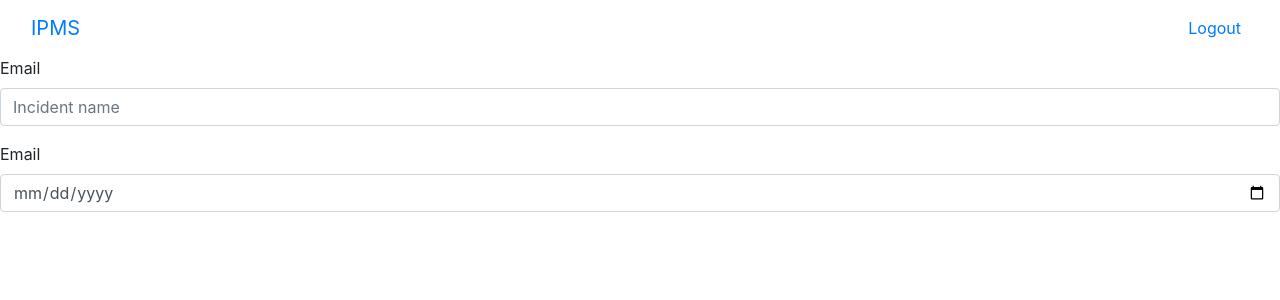
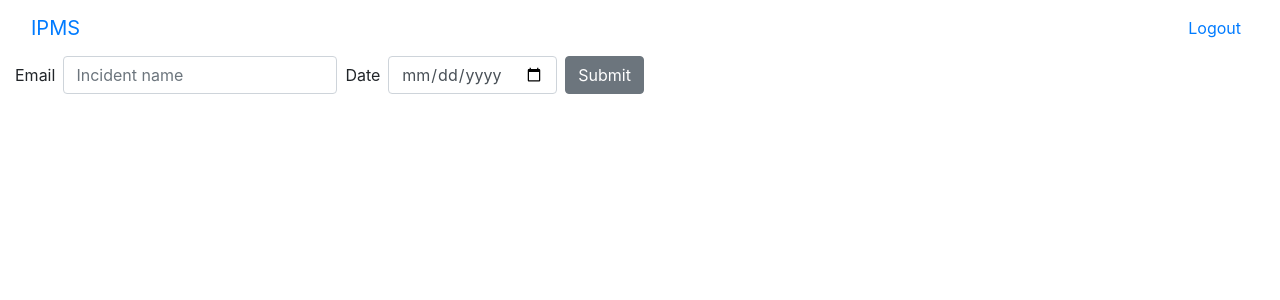
Before and after one commit to XFactorius/ipms-ui, a React (Create React App) app: page /create in a window 1280 px wide. Shown: the top 300 px of the page. Built offline with nearby package versions, Linux system fonts and the light colour scheme.

Commit message:
tweaked new incident form

```diff
--- a/src/NewIncident.js
+++ b/src/NewIncident.js
@@ -1,20 +1,23 @@
 import React from 'react';
-import {Form, FormGroup, Label, Input } from 'reactstrap';
+import {Form, FormGroup, Label, Input, Button, Container} from 'reactstrap';
 import AppNavbar from './AppNavbar';
 
 export default class NewIncident extends React.Component {
   render() {
     return <div><AppNavbar/>
-      <Form>
-        <FormGroup>
-          <Label for="name">Email</Label>
+    <Container fluid>
+      <Form inline>
+        <FormGroup className="mb-2 mr-sm-2 mb-sm-0">
+          <Label for="name" className="mr-sm-2">Email</Label>
           <Input type="text" name="name" id="name" placeholder="Incident name" />
         </FormGroup>
-        <FormGroup>
-           <Label for="exampleEmail">Email</Label>
+        <FormGroup className="mb-2 mr-sm-2 mb-sm-0">
+           <Label for="date" className="mr-sm-2">Date</Label>
            <Input type="date" name="date" id="date" placeholder="Incident date" />
          </FormGroup>
+         <Button>Submit</Button>
       </Form>
+      </Container>
       </div>
       }
   }
```
